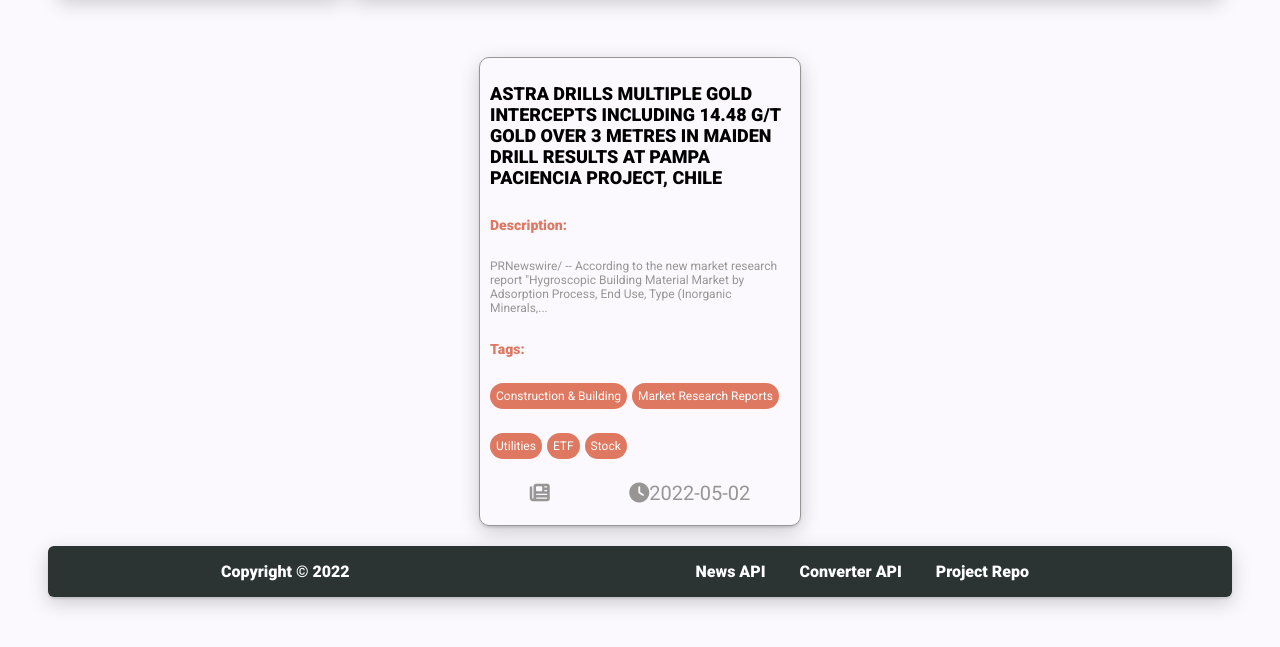
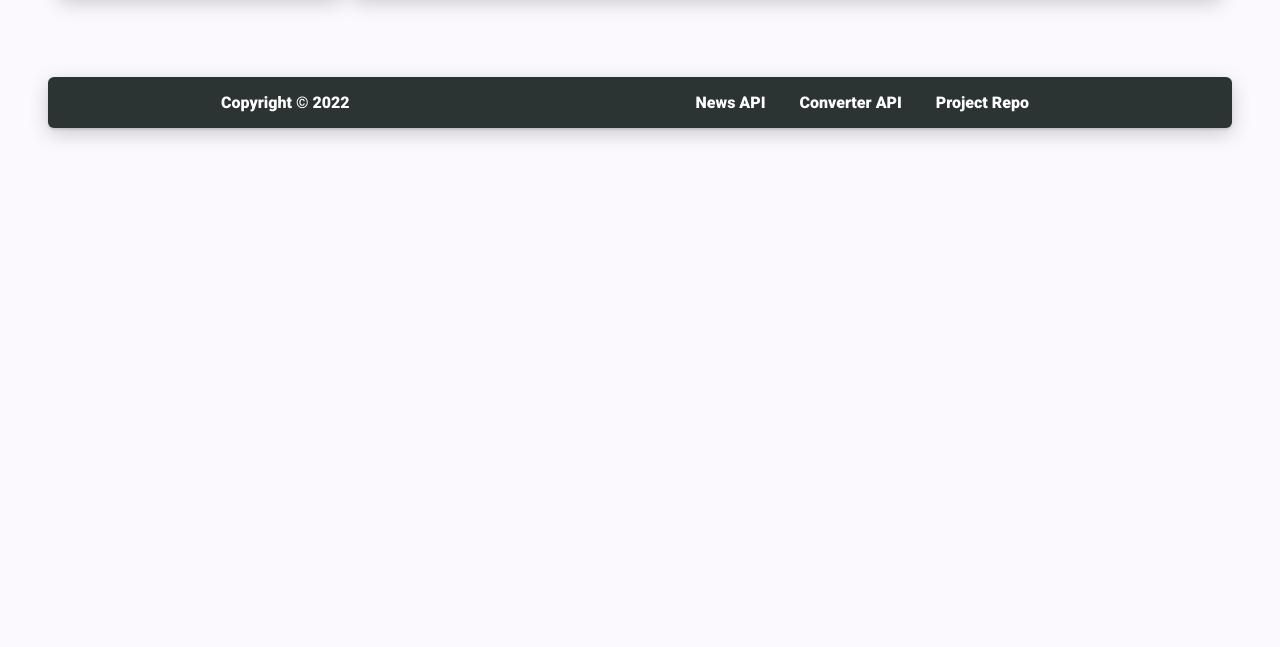
Before and after one commit to CA-G12/Api-Fadi-Mahamoud, a website: page html/news.html in a window 1280 px wide. Shown: the part 85-732 px from the top of the page. Drawn offline with Linux system fonts and the light colour scheme; no server answers.

Commit message:
removed main div Relates #23

```diff
--- a/html/news.html
+++ b/html/news.html
@@ -22,32 +22,7 @@
         <a href="#">Currency Converter</a>
       </nav>
     </header>
-    <main class="container">
-        <div class="card">
-          <h2>
-            ASTRA DRILLS MULTIPLE GOLD INTERCEPTS INCLUDING 14.48 G/T GOLD OVER 3
-            METRES IN MAIDEN DRILL RESULTS AT PAMPA PACIENCIA PROJECT, CHILE
-          </h2>
-          <h3>Description:</h3>
-          <p>
-            PRNewswire/ -- According to the new market research report
-            "Hygroscopic Building Material Market by Adsorption Process, End Use,
-            Type (Inorganic Minerals,...
-          </p>
-          <h3>Tags:</h3>
-          <div class="tags">
-            <p>Construction & Building</p>
-            <p>Market Research Reports</p>
-            <p>Utilities</p>
-            <p>ETF</p>
-            <p>Stock</p>
-          </div>
-          <div class="icons">
-            <a title="hello" href=""><i class="fa-solid fa-newspaper"></i></a>
-            <div><i class="fa-solid fa-clock"></i><span>2022-05-02</span></div>
-          </div>
-        </div>
-      </main>
+    <main class="container"></main>
     <footer class="footer title-card">
         <section class="copyright-message">
             <p>Copyright &copy; 2022</p>
```
